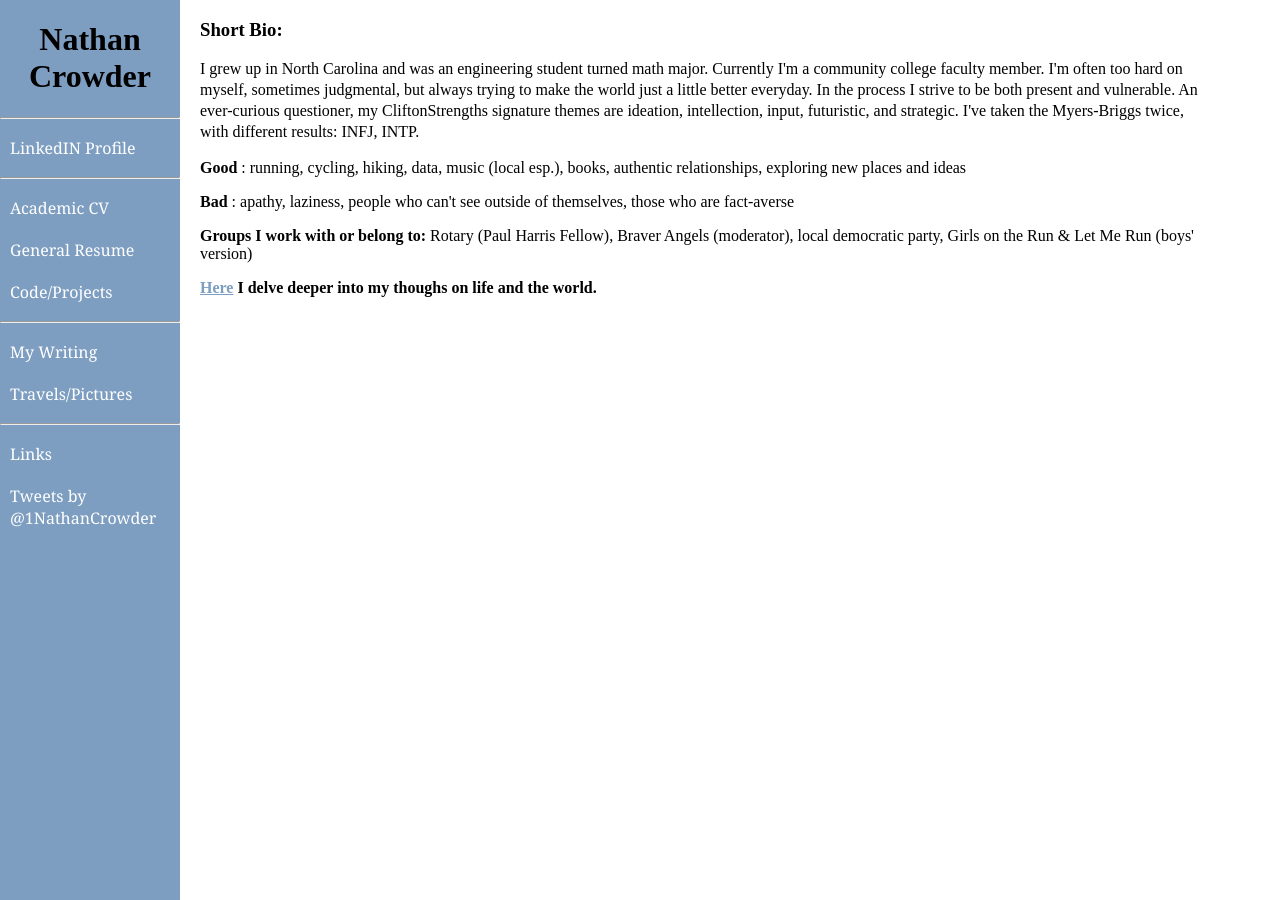
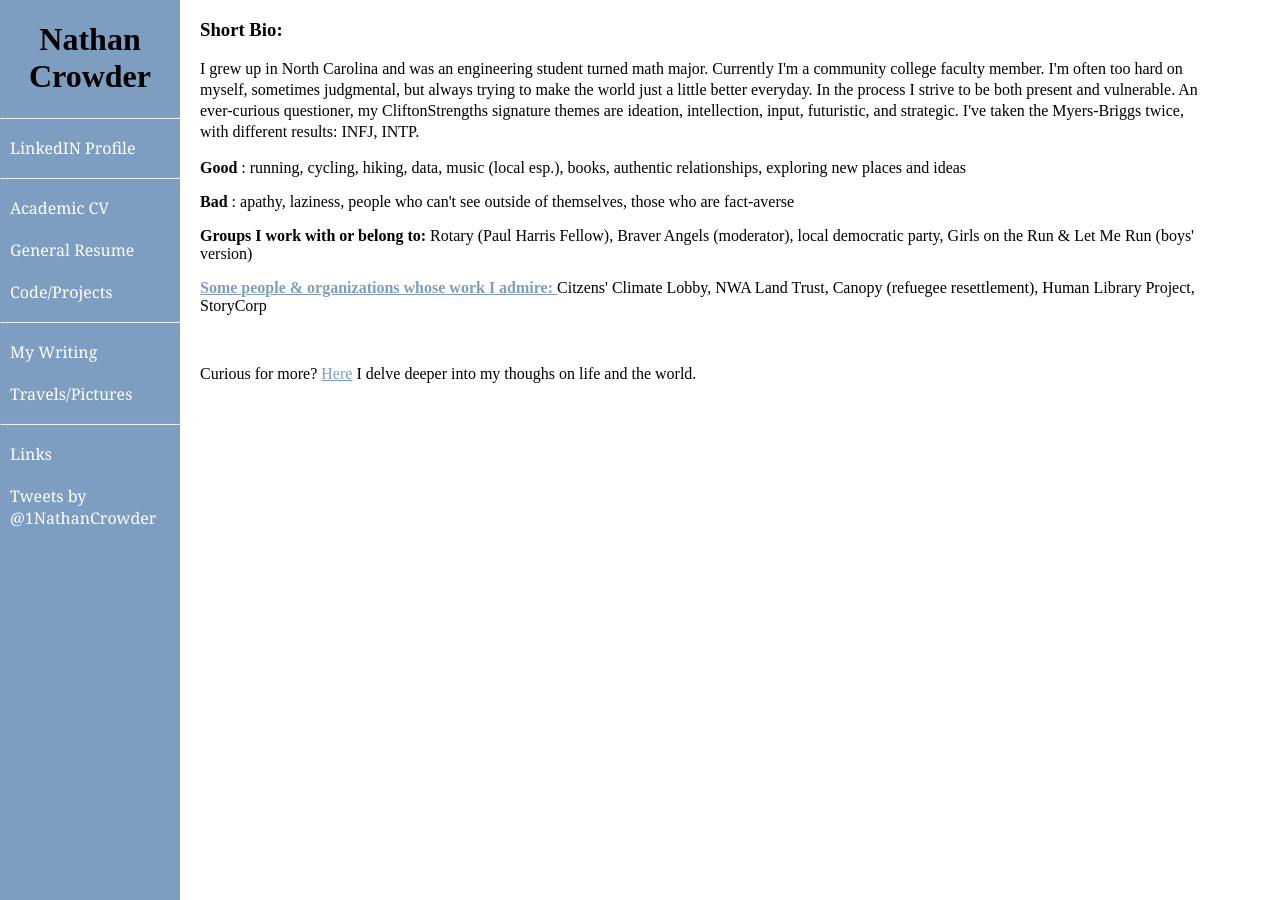
Before and after one commit to ncrowder/ncrowder.github.io, a Jekyll site: the page index.html, which Jekyll copies as it is, in a window 1280 px wide. Built offline with Jekyll 4.4.1, drawn with Linux system fonts in a browser that asks for light colours; some of the changed lines change nothing that is shown.

Commit message:
Update index.html

```diff
--- a/index.html
+++ b/index.html
@@ -97,7 +97,7 @@ a:hover {
   <p> <b> Groups I work with or belong to: </b>
   Rotary (Paul Harris Fellow), Braver Angels (moderator), local democratic party, Girls on the Run & Let Me Run (boys' version)
   </p>
-  <p> <b> <a href = "\pages\people&orgs.html> Some people & organizations whose work I admire: </a> </b>
+  <p> <b> <a href = "\pages\people&orgs.html"> Some people & organizations whose work I admire: </a> </b>
   Citzens' Climate Lobby, NWA Land Trust, Canopy (refuegee resettlement), Human Library Project, StoryCorp
   </p>
   <br>
```
